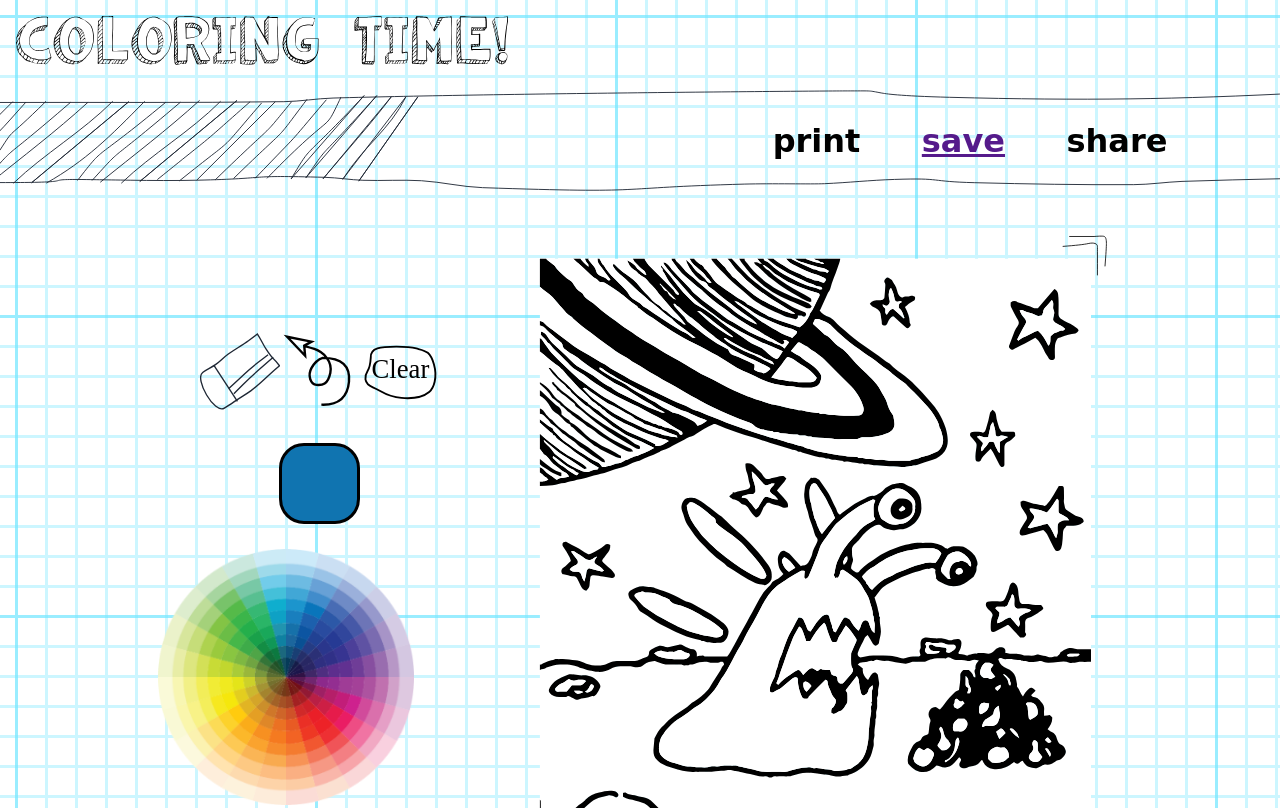
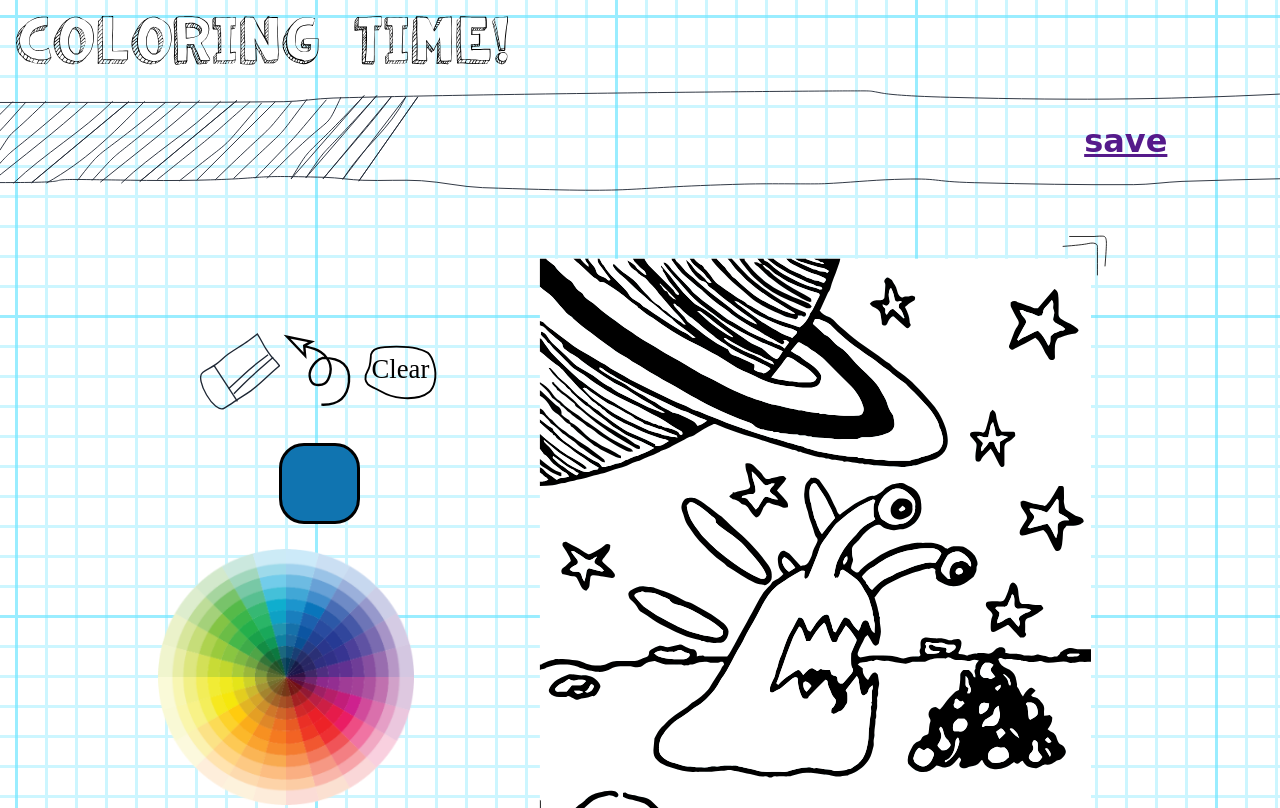
Before and after one commit to MikeCarbone/ColoringBook, a website: page src/index.html in a window 1280 px wide. Shown: the top 808 px of the page. Drawn offline with Linux system fonts and the light colour scheme; files that its build step writes are made by us from their sources; a web font is replaced by a local one.

Commit message:
:clown_face: Remove print and share buttons

```diff
--- a/src/index.html
+++ b/src/index.html
@@ -28,9 +28,9 @@
         </div>
         <div class="spacing"></div>
         <div class="words">
-            <h2>print</h2>
+            <!-- <h2>print</h2> -->
             <h2><a href="" id="dl" download="Coloring-Book-Img">save</a></h2>
-            <h2>share</h2>
+            <!-- <h2>share</h2> -->
         </div>
     </div>
     <div class="spacing"></div>
```
